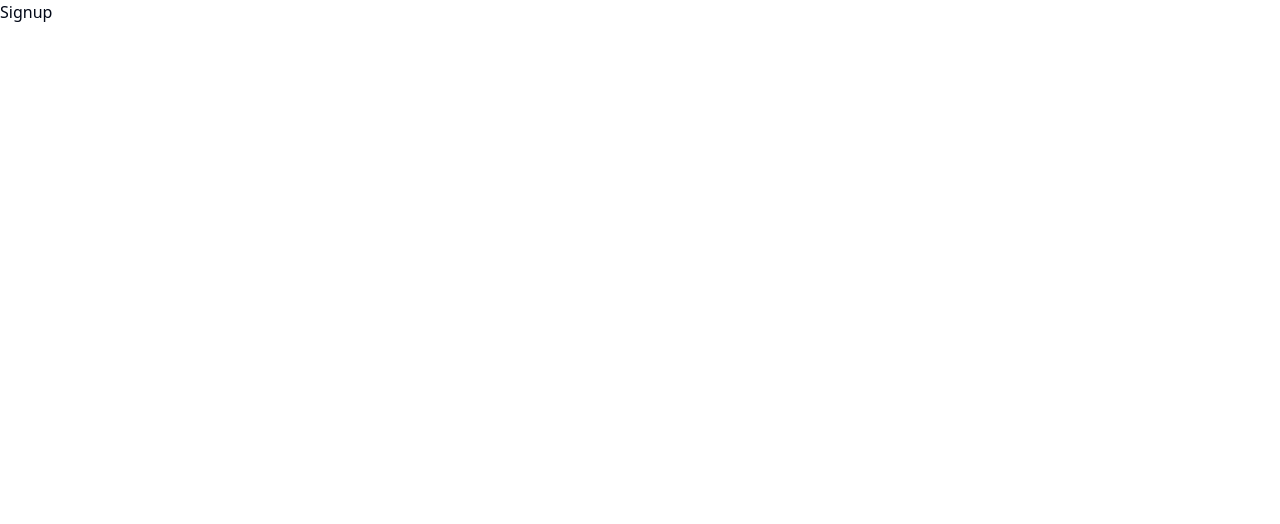
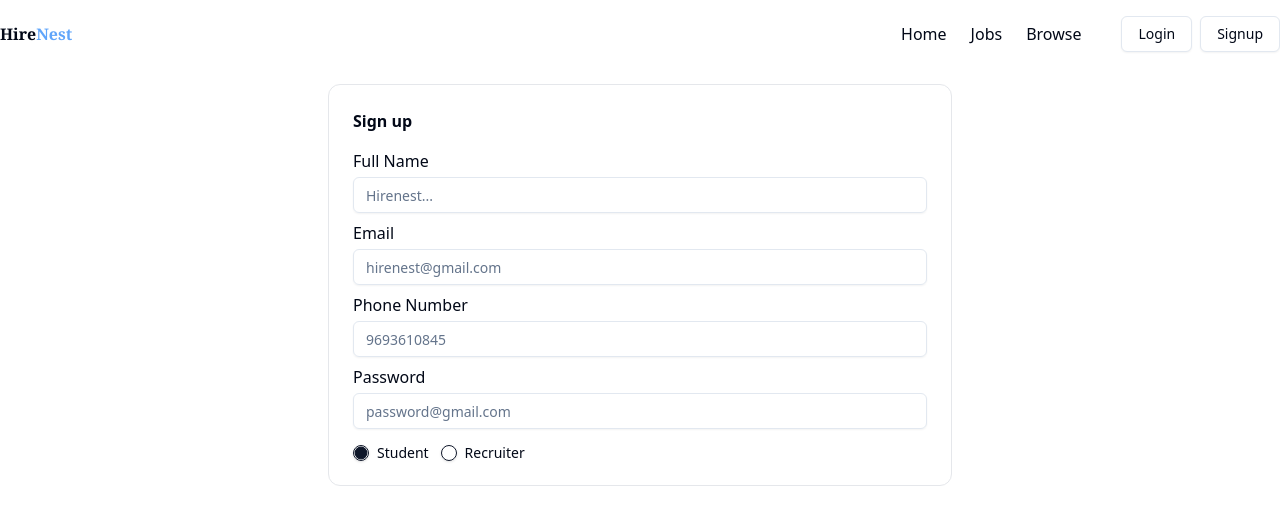
Before and after one commit to sidhantrajput1/HireNest, a React (Vite) app in the folder frontend/: page /signup in a window 1280 px wide. Shown: the top 524 px of the page. Built offline with nearby package versions, Linux system fonts and the light colour scheme.

Commit message:
Login And Sinup

```diff
--- a/frontend/package.json
+++ b/frontend/package.json
@@ -11,7 +11,9 @@
   },
   "dependencies": {
     "@radix-ui/react-avatar": "^1.1.1",
+    "@radix-ui/react-label": "^2.1.0",
     "@radix-ui/react-popover": "^1.1.2",
+    "@radix-ui/react-radio-group": "^1.2.1",
     "@radix-ui/react-slot": "^1.1.0",
     "@reduxjs/toolkit": "^2.3.0",
     "axios": "^1.7.7",
--- a/frontend/src/components/Auth/Login.jsx
+++ b/frontend/src/components/Auth/Login.jsx
@@ -1,6 +1,9 @@
+import { NavBar } from "../shared/NavBar"
+
 function Login() {
     return (
         <div>
+            <NavBar/>
             <h1>Login</h1>
         </div>
     )
--- a/frontend/src/components/Auth/Signup.jsx
+++ b/frontend/src/components/Auth/Signup.jsx
@@ -1,9 +1,52 @@
+
+import { NavBar } from "../shared/NavBar";
+import { Input } from "../ui/input";
+import { Label } from "../ui/label";
+import { RadioGroup, RadioGroupItem } from "../ui/radio-group";
+
 function Signup() {
-    return (
-        <div>
-            <h3>Signup</h3>
-        </div>
-    )
+  return (
+    <div>
+      <div>
+        <NavBar />
+      </div>
+      <div className="max-w-screen-xl mx-auto mt-4 flex justify-center items-center   p-4">
+        <form className="w-1/2 flex flex-col gap-4 border border-gray-200 p-6 rounded-xl">
+          <h1 className="font-bold">Sign up</h1>
+          <div className="space-y-2">
+            <div className="space-y-1">
+              <label>Full Name</label>
+              <Input type="text" placeholder="Hirenest..." />
+            </div>
+            <div className="space-y-1">
+              <label>Email</label>
+              <Input type="email" placeholder="hirenest@gmail.com" />
+            </div>
+            <div className="space-y-1">
+              <label>Phone Number</label>
+              <Input type="text" placeholder="9693610845" />
+            </div>
+            <div className="space-y-1">
+              <label>Password</label>
+              <Input type="password" placeholder="password@gmail.com" />
+            </div>
+          </div>
+          <div className="">
+            <RadioGroup defaultValue="student" className="flex items-center gap-3 ">
+              <div className="flex items-center space-x-2">
+                <RadioGroupItem value="student" id="r1" />
+                <Label htmlFor="r1">Student</Label>
+              </div>
+              <div className="flex items-center space-x-2">
+                <RadioGroupItem value="recruiter" id="r2" />
+                <Label htmlFor="r2">Recruiter</Label>
+              </div>
+            </RadioGroup>
+          </div>
+        </form>
+      </div>
+    </div>
+  );
 }
 
-export default Signup
+export default Signup;
--- a/frontend/src/components/shared/NavBar.jsx
+++ b/frontend/src/components/shared/NavBar.jsx
@@ -7,6 +7,7 @@ import {
 import { Button } from "../ui/button";
 import { LogOut, User2 } from "lucide-react";
 import { useState } from "react";
+import { Link } from "react-router-dom";
 
 export function NavBar() {
   const [user, setUser] = useState(false);
@@ -26,8 +27,12 @@ export function NavBar() {
           <div>
             {!user ? (
               <div className="flex gap-2">
-                <Button variant="outline">Login</Button>
-                <Button  variant="outline">Signup</Button>
+                <Link to="/login">
+                  <Button variant="outline">Login</Button>
+                </Link>
+                <Link to="/signup">
+                  <Button variant="outline">Signup</Button>
+                </Link>
               </div>
             ) : (
               <Popover>
--- /dev/null
+++ b/frontend/src/components/ui/input.jsx
@@ -0,0 +1,19 @@
+import * as React from "react"
+
+import { cn } from "@/lib/utils"
+
+const Input = React.forwardRef(({ className, type, ...props }, ref) => {
+  return (
+    (<input
+      type={type}
+      className={cn(
+        "flex h-9 w-full rounded-md border border-input bg-transparent px-3 py-1 text-base shadow-sm transition-colors file:border-0 file:bg-transparent file:text-sm file:font-medium file:text-foreground placeholder:text-muted-foreground focus-visible:outline-none focus-visible:ring-1 focus-visible:ring-ring disabled:cursor-not-allowed disabled:opacity-50 md:text-sm",
+        className
+      )}
+      ref={ref}
+      {...props} />)
+  );
+})
+Input.displayName = "Input"
+
+export { Input }
--- /dev/null
+++ b/frontend/src/components/ui/label.jsx
@@ -0,0 +1,16 @@
+import * as React from "react"
+import * as LabelPrimitive from "@radix-ui/react-label"
+import { cva } from "class-variance-authority";
+
+import { cn } from "@/lib/utils"
+
+const labelVariants = cva(
+  "text-sm font-medium leading-none peer-disabled:cursor-not-allowed peer-disabled:opacity-70"
+)
+
+const Label = React.forwardRef(({ className, ...props }, ref) => (
+  <LabelPrimitive.Root ref={ref} className={cn(labelVariants(), className)} {...props} />
+))
+Label.displayName = LabelPrimitive.Root.displayName
+
+export { Label }
--- /dev/null
+++ b/frontend/src/components/ui/radio-group.jsx
@@ -0,0 +1,29 @@
+import * as React from "react"
+import * as RadioGroupPrimitive from "@radix-ui/react-radio-group"
+import { Circle } from "lucide-react"
+
+import { cn } from "@/lib/utils"
+
+const RadioGroup = React.forwardRef(({ className, ...props }, ref) => {
+  return (<RadioGroupPrimitive.Root className={cn("grid gap-2", className)} {...props} ref={ref} />);
+})
+RadioGroup.displayName = RadioGroupPrimitive.Root.displayName
+
+const RadioGroupItem = React.forwardRef(({ className, ...props }, ref) => {
+  return (
+    (<RadioGroupPrimitive.Item
+      ref={ref}
+      className={cn(
+        "aspect-square h-4 w-4 rounded-full border border-primary text-primary shadow focus:outline-none focus-visible:ring-1 focus-visible:ring-ring disabled:cursor-not-allowed disabled:opacity-50",
+        className
+      )}
+      {...props}>
+      <RadioGroupPrimitive.Indicator className="flex items-center justify-center">
+        <Circle className="h-3.5 w-3.5 fill-primary" />
+      </RadioGroupPrimitive.Indicator>
+    </RadioGroupPrimitive.Item>)
+  );
+})
+RadioGroupItem.displayName = RadioGroupPrimitive.Item.displayName
+
+export { RadioGroup, RadioGroupItem }
```
Also changed, not shown: 1 other file (tests, documents, lock files or other folders).
